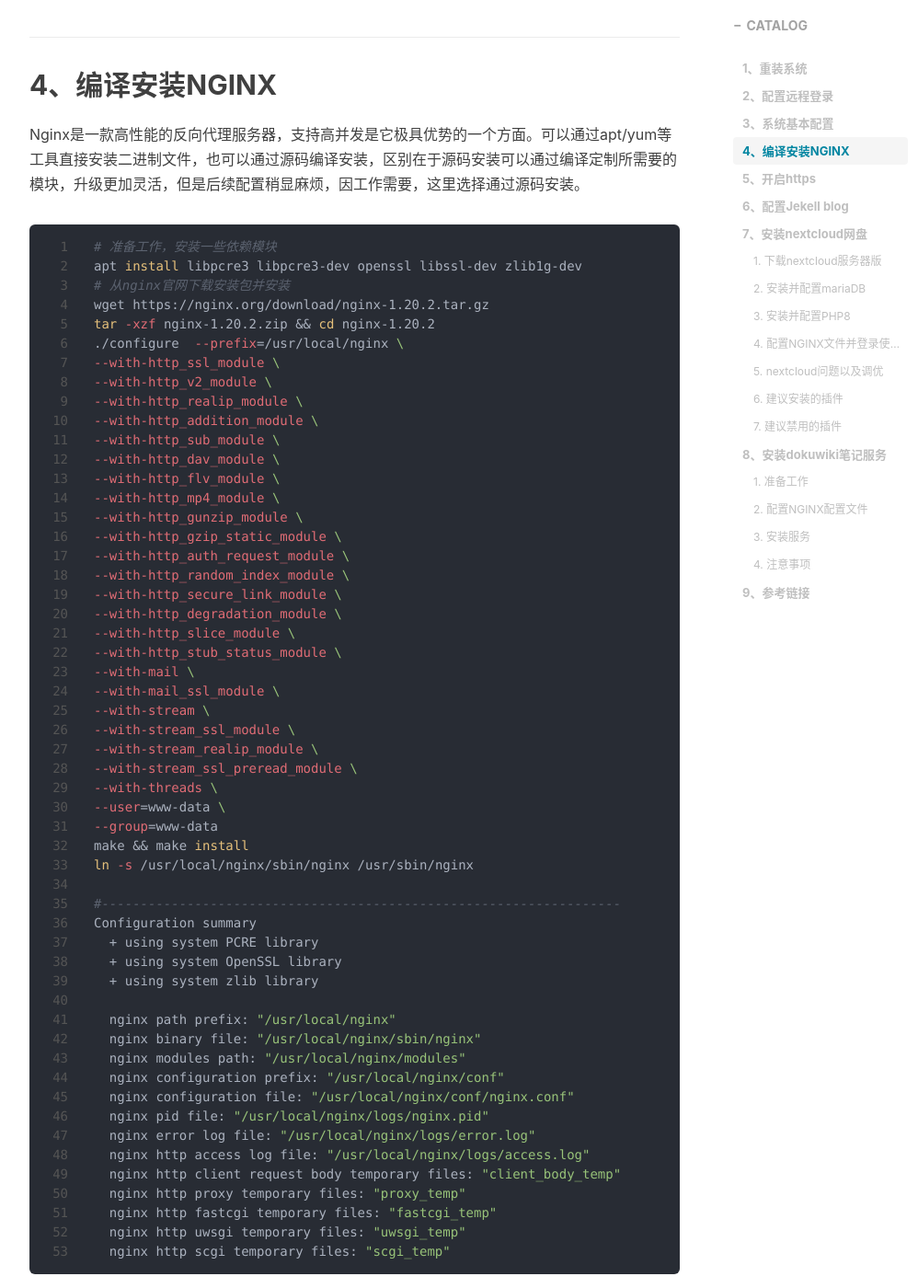
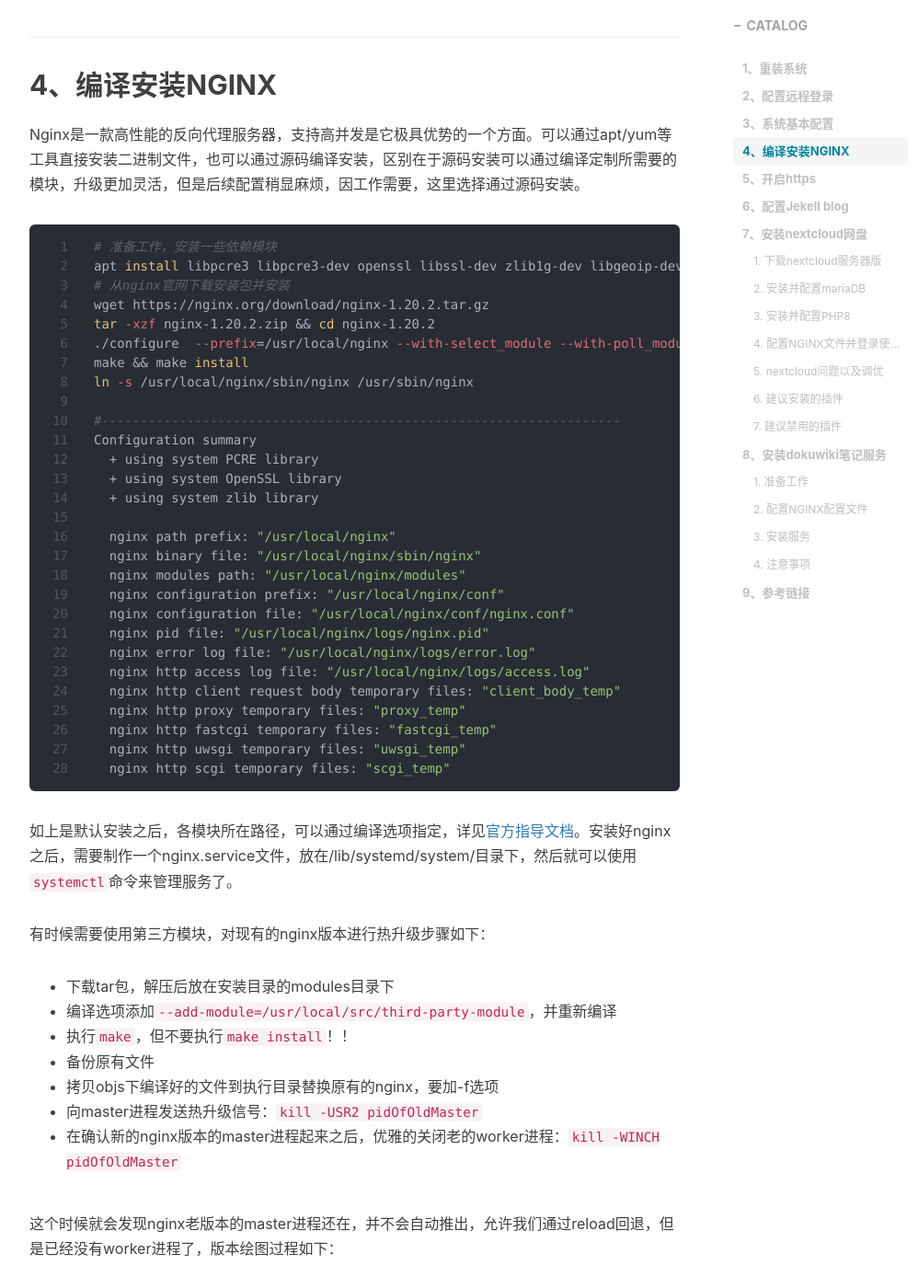
Before and after one commit to mffan0922/blog, a Jekyll site: the page built from _posts/2022-03-29-debian-server.md, in a window 1280 px wide and 1400 px high, scrolled down 2651 px. Shown: the whole window at 92% size, without its empty margins (233-1231 px from the left). Built offline with Jekyll 4.4.1, drawn with Linux system fonts in a browser that asks for light colours; some of the changed text lies outside the part shown.

Commit message:
[modify]: nginx configure options & upgrade or degrade workflow

````diff
--- a/_posts/2022-03-29-debian-server.md
+++ b/_posts/2022-03-29-debian-server.md
@@ -81,36 +81,11 @@ Nginx是一款高性能的反向代理服务器，支持高并发是它极具优
 
 ```bash
 # 准备工作，安装一些依赖模块
-apt install libpcre3 libpcre3-dev openssl libssl-dev zlib1g-dev
+apt install libpcre3 libpcre3-dev openssl libssl-dev zlib1g-dev libgeoip-dev
 # 从nginx官网下载安装包并安装
 wget https://nginx.org/download/nginx-1.20.2.tar.gz
 tar -xzf nginx-1.20.2.zip && cd nginx-1.20.2
-./configure  --prefix=/usr/local/nginx \
---with-http_ssl_module \
---with-http_v2_module \
---with-http_realip_module \
---with-http_addition_module \
---with-http_sub_module \
---with-http_dav_module \
---with-http_flv_module \
---with-http_mp4_module \
---with-http_gunzip_module \
---with-http_gzip_static_module \
---with-http_auth_request_module \
---with-http_random_index_module \
---with-http_secure_link_module \
---with-http_degradation_module \
---with-http_slice_module \
---with-http_stub_status_module \
---with-mail \
---with-mail_ssl_module \
---with-stream \
---with-stream_ssl_module \
---with-stream_realip_module \
---with-stream_ssl_preread_module \
---with-threads \
---user=www-data \
---group=www-data
+./configure  --prefix=/usr/local/nginx --with-select_module --with-poll_module --with-threads --with-file-aio--with-http_ssl_module --with-http_v2_module --with-http_realip_module --with-http_addition_module --with-http_geoip_module --with-http_sub_module --with-http_dav_module --with-http_flv_module --with-http_mp4_module --with-http_gunzip_module --with-http_gzip_static_module --with-http_auth_request_module --with-http_random_index_module --with-http_secure_link_module --with-http_degradation_module --with-http_slice_module --with-http_stub_status_module --with-mail --with-mail_ssl_module --with-stream --with-stream_ssl_module --with-stream_realip_module --with-stream_geoip_module --with-stream_ssl_preread_module --user=www-data --group=www-data
 make && make install
 ln -s /usr/local/nginx/sbin/nginx /usr/sbin/nginx
 
@@ -139,21 +114,21 @@ Configuration summary
 
 有时候需要使用第三方模块，对现有的nginx版本进行热升级步骤如下：
 - 下载tar包，解压后放在安装目录的modules目录下
-- 编译选项添加--add-module=/usr/local/src/third-party-module，并重新编译
-- 执行make，但不要执行make install！！
+- 编译选项添加`--add-module=/usr/local/src/third-party-module`，并重新编译
+- 执行`make`，但不要执行`make install`！！
 - 备份原有文件
 - 拷贝objs下编译好的文件到执行目录替换原有的nginx，要加-f选项
-- 向master进程发送热升级信号：kill -USR2 pidOfOldMaster
-- 在确认新的nginx版本的master进程起来之后，优雅的关闭老的worker进程：kill -WINCH pidOfOldMaster
+- 向master进程发送热升级信号：`kill -USR2 pidOfOldMaster`
+- 在确认新的nginx版本的master进程起来之后，优雅的关闭老的worker进程：`kill -WINCH pidOfOldMaster`
 
 这个时候就会发现nginx老版本的master进程还在，并不会自动推出，允许我们通过reload回退，但是已经没有worker进程了，版本绘图过程如下：
 - 将之之前备份的文件重新复制回去
-- 不重载配置文件的情况下启动旧版的worker进程：kill -HUB pidOfNewMaster
-- 向新进程发出平滑升级（回退）的信号：kill -USR2 pidOfNewMaster
-- 优雅的关闭新进程的worker：kill -WINCH pidOfNewMaster
+- 不重载配置文件的情况下启动旧版的worker进程：`kill -HUB pidOfNewMaster`
+- 向新进程发出平滑升级（回退）的信号：`kill -USR2 pidOfNewMaster`
+- 优雅的关闭新进程的worker：`kill -WINCH pidOfNewMaster`
 - 同样新版本的master进程也不会自动退出
 
-> 日志切割：kill -USR1 pidOfMaster/nginx -s reopen，执行后需要sleep 2～5s，以保证日志完整性
+> 日志切割：`kill -USR1 pidOfMaster/nginx -s reopen`，执行后需要sleep 2～5s，以保证日志完整性
 
 ```bash
 # Stop dance for nginx
````
